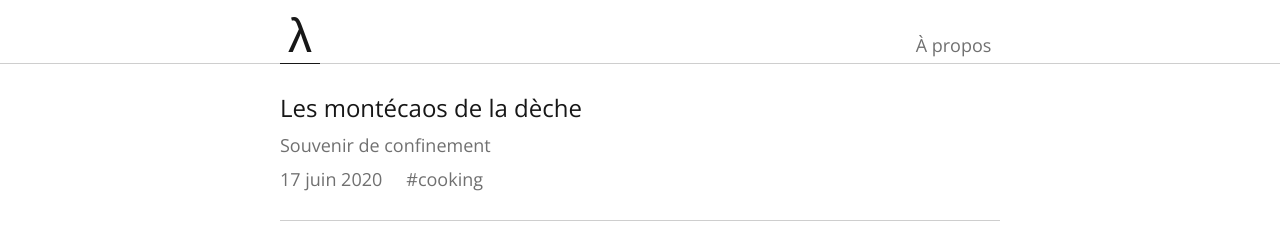
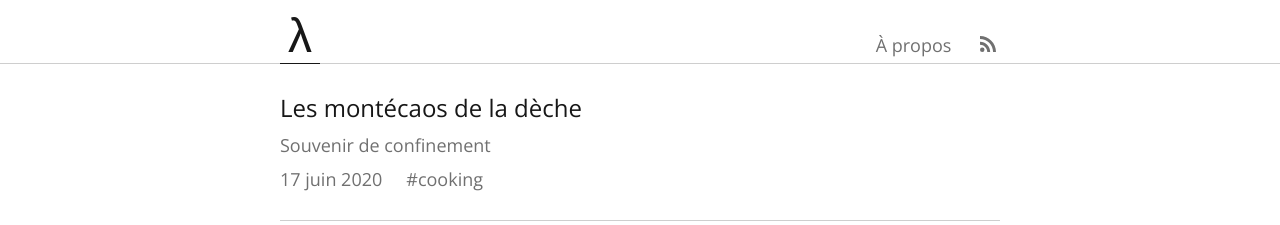
Before and after one commit to rozaxe/rozaxe.github.io, a Jekyll site: the page built from index.md, in a window 1280 px wide. Shown: the top 225 px of the page. Built offline with Jekyll 4.4.1, drawn with Linux system fonts in a browser that asks for light colours; comment, search, counter and statistics services are not loaded.

Commit message:
Add link to RSS

```diff
--- a/_includes/header.html
+++ b/_includes/header.html
@@ -13,6 +13,13 @@
 			</div>
 			<div class="border"></div>
 		</a>
+		<div class="spacer xs"></div>
+		<a href="/feed.xml" class="pseudo selectable">
+			<div class="title second">
+				{%- include rss.html -%}
+			</div>
+			<div class="border"></div>
+		</a>
 	</div>
 	<div class="spacer"></div>
 </nav>
--- /dev/null
+++ b/_includes/rss.html
@@ -0,0 +1,46 @@
+<svg x="0px" y="0px" viewBox="0 0 331.947 331.947" width="16px" height="16px" xml:space="preserve">
+    <g>
+        <g>
+            <circle cx="46.507" cy="285.333" r="46.507" />
+        </g>
+    </g>
+    <g>
+        <g>
+            <g>
+                <path
+                    d="M0,120.64v60.373c83.307,0,150.827,67.627,150.827,150.827H211.2C211.2,215.253,116.587,120.64,0,120.64z" />
+                <path d="M0,0v60.373c149.973,0,271.573,121.6,271.573,271.573h60.373C331.84,148.587,183.253,0,0,0z" />
+            </g>
+        </g>
+    </g>
+    <g>
+    </g>
+    <g>
+    </g>
+    <g>
+    </g>
+    <g>
+    </g>
+    <g>
+    </g>
+    <g>
+    </g>
+    <g>
+    </g>
+    <g>
+    </g>
+    <g>
+    </g>
+    <g>
+    </g>
+    <g>
+    </g>
+    <g>
+    </g>
+    <g>
+    </g>
+    <g>
+    </g>
+    <g>
+    </g>
+</svg>
--- a/_sass/_navbar.scss
+++ b/_sass/_navbar.scss
@@ -6,6 +6,12 @@ nav {
 	.spacer {
 		flex-grow: 1;
 		border-bottom: 1px solid $detail;
+
+		&.xs {
+			flex-grow: 0;
+			flex-basis: 16px;
+			flex-shrink: 0;
+		}
 	}
 
 	.wrapper {
@@ -19,6 +25,7 @@ nav {
 		.title {
 			height: calc(100% - 12px);
 			color: $subtitle;
+			fill: $subtitle;
 			padding: 0 4px;
 		}
 
@@ -55,6 +62,7 @@ nav {
 
 			.title {
 				color: #575757;
+				fill: #575757;
 			}
 			.border {
 				border-color: $subtitle;
```
